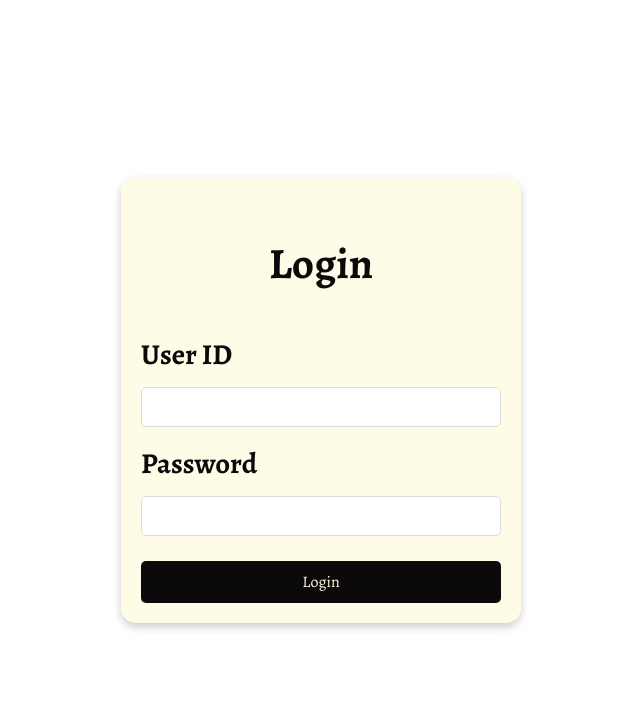
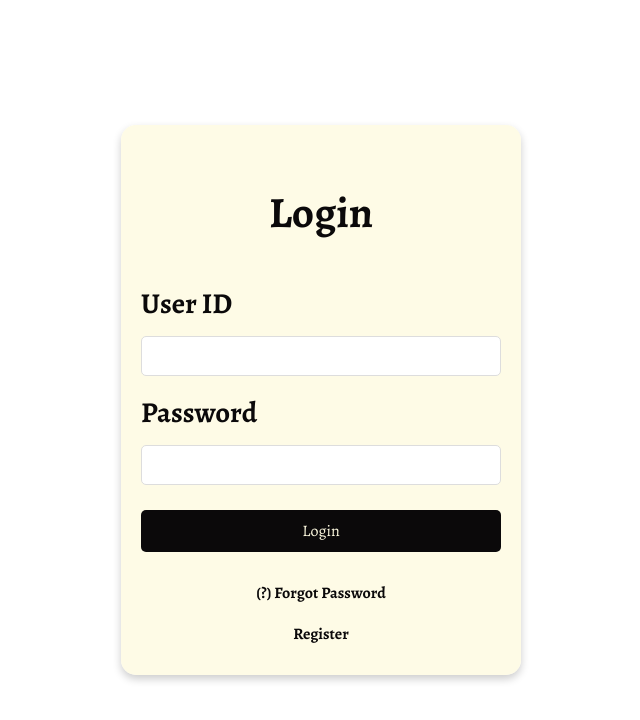
Before and after one commit to kmote02/Driving_School, a React (Vite) app: page /login in a window 1280 px wide. Shown: the top 720 px of the page, without its empty margins (319-959 px from the left). Built offline with nearby package versions, Linux system fonts and the light colour scheme; grey boxes are pictures that could not be loaded.

Commit message:
Register,Forgot password
Updated login screen with Register and forgot password buttons

```diff
--- a/src/pages/Login.css
+++ b/src/pages/Login.css
@@ -71,6 +71,44 @@ button[type="submit"]:hover {
     background-color: #343a40;
 }
 
+/* Additional styling for the Forgot Password and Register buttons */
+.additional-buttons {
+    margin-top: 20px;
+    display: flex;
+    justify-content: center;
+    align-items: center;
+    flex-direction: column;
+    /* Add space between login form and additional buttons */
+}
+
+.forgot-button,
+.register-button {
+    background-color: transparent;
+    /* Transparent background for the extra buttons */
+    color: #0b090a;
+    /* Dark text color */
+    border: none;
+    /* No border */
+    cursor: pointer;
+    font-size: 1rem;
+    font-weight: bold;
+    margin: 0px 0;
+
+}
+
+.forgot-button:hover,
+.register-button:hover {
+    color: #3c84cc;
+    /* Change color on hover */
+
+    text-decoration: underline;
+    /* Remove underline on hover */
+}
+
+
+
+
+
 /* Ensure responsiveness */
 @media (max-width: 768px) {
     .login-container {
--- a/src/pages/Login.jsx
+++ b/src/pages/Login.jsx
@@ -10,6 +10,16 @@ const Login = () => {
     // Add your login logic here
     console.log('UserID:', userId);
     console.log('Password:', password);
+  };
+
+  const handleForgotPassword = () => {
+    // Add your forgot password logic here
+    console.log('Forgot password clicked');
+  };
+
+  const handleRegister = () => {
+    // Add your register logic here or navigate to the registration page
+    console.log('Register clicked');
   };
 
   return (
@@ -39,6 +49,16 @@ const Login = () => {
           </div>
           <button type="submit">Login</button>
         </form>
+
+        {/* Additional buttons for Forgot Password and Register */}
+        <div className="additional-buttons">
+          <button type="button" className="forgot-button" onClick={handleForgotPassword}>
+            (?) Forgot Password
+          </button>
+          <button type="button" className="register-button" onClick={handleRegister}>
+            Register
+          </button>
+        </div>
       </div>
     </div>
   );
```
